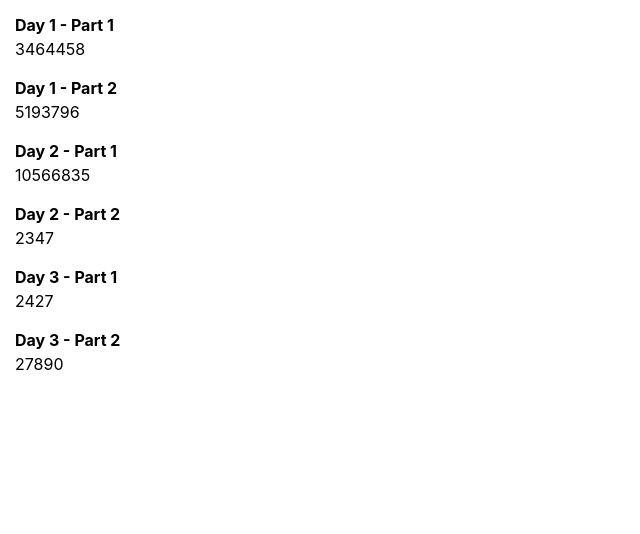
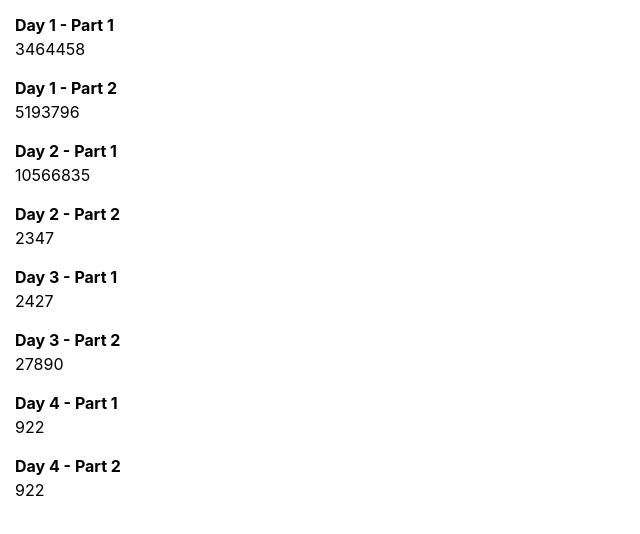
Before and after one commit to vostromberg/adventofcode, a React (Create React App) app: page / in a window 1280 px wide. Shown: the top 534 px of the page, without its empty margins (0-640 px from the left). Built offline with nearby package versions, Linux system fonts and the light colour scheme.

Commit message:
Draft for day4part2

```diff
--- a/src/App.tsx
+++ b/src/App.tsx
@@ -8,6 +8,8 @@ import { day2part1 } from './day-2/part1';
 import { day2part2 } from './day-2/part2';
 import { day3part1 } from './day-3/part1';
 import { day3part2 } from './day-3/part2';
+import { day4part1 } from './day-4/part1';
+import { day4part2 } from './day-4/part2';
 
 const App: React.FC = () => {
   return (
@@ -18,6 +20,8 @@ const App: React.FC = () => {
       <Solution name="Day 2 - Part 2" solver={day2part2} />
       <Solution name="Day 3 - Part 1" solver={day3part1} />
       <Solution name="Day 3 - Part 2" solver={day3part2} />
+      <Solution name="Day 4 - Part 1" solver={day4part1} />
+      <Solution name="Day 4 - Part 2" solver={day4part2} />
     </div>
   );
 }
--- /dev/null
+++ b/src/day-4/day4.ts
@@ -0,0 +1,6 @@
+export const getInput = () => {
+    return {
+        from:183564,
+        to: 657474
+    }
+}
--- /dev/null
+++ b/src/day-4/part1.ts
@@ -0,0 +1,15 @@
+import { getInput } from "./day4";
+import { isValidPassword } from "../passwordValidator/passwordValidator";
+
+
+export const day4part1 = async () => {
+    const input = getInput();
+    const validPasswords:string[] = [];
+    for(var i = input.from; i <= input.to; i++){
+        var result = isValidPassword(i.toString());
+        if(result.isValid){
+            validPasswords.push(i.toString());
+        }
+    }
+    return validPasswords.length;
+}
--- /dev/null
+++ b/src/day-4/part2.ts
@@ -0,0 +1,14 @@
+import { isValidPassword } from "../passwordValidator/passwordValidator";
+import { getInput } from "./day4";
+
+export const day4part2 = async () => {
+    const input = getInput();
+    const validPasswords: string[] = [];
+    for (var i = input.from; i <= input.to; i++) {
+        var result = isValidPassword(i.toString());
+        if (result.isValid) {
+            validPasswords.push(i.toString());
+        }
+    }
+    return validPasswords.length;
+};
--- /dev/null
+++ b/src/passwordValidator/passwordValidator.ts
@@ -0,0 +1,58 @@
+export interface IPasswordValidationResult {
+    isValid: boolean;
+    hasValidFormat: boolean;
+    hasTwoAdjacentDigits: boolean;
+    doesntDecrease: boolean;
+}
+
+export const isValidPassword = (password: string): IPasswordValidationResult => {
+    let result: IPasswordValidationResult = {
+        isValid: false,
+        hasValidFormat: hasValidFormat(password),
+        hasTwoAdjacentDigits: hasTwoAdjacentDigits(password),
+        doesntDecrease: doesntDecrease(password)
+    };
+    result.isValid = result.hasValidFormat && result.hasTwoAdjacentDigits && result.doesntDecrease;
+    return result;
+}
+
+export const hasValidFormat = (password: string) => {
+    return /^\d{6}$/.test(password);
+}
+
+export const hasTwoAdjacentDigits = (password: string) => {
+    return /(?:^|(?<=(.)))(?!\1)(.)\2{1}(?!\2)/.test(password);
+    //return /(\d)\1/.test(password);
+}
+
+export const hasAdjacentPairs = (password: string) => {
+
+    const adjacentNumbers = [];
+    let lastDigit: string = "";
+    let currenDigitCount = 1;
+    for (var i = 0; i < password.length; i++) {
+        let currentDigit = password[i];
+        if (currentDigit === lastDigit) {
+            currenDigitCount++;
+        }
+        else{
+            if(currenDigitCount > 1){
+                adjacentNumbers.push(currenDigitCount);
+            }
+            currenDigitCount = 1;
+        }
+        lastDigit = currentDigit;
+    }
+    return adjacentNumbers.filter(x => x < 3).length > 0;
+}
+
+export const doesntDecrease = (password: string) => {
+    let lastNumber = parseInt(password[0]);
+    for (var i = 1; i < password.length; i++) {
+        if (parseInt(password[i]) < lastNumber) {
+            return false;
+        }
+        lastNumber = parseInt(password[i]);
+    }
+    return true;
+}
```
Also changed, not shown: 1 other file (tests, documents, lock files or other folders).
